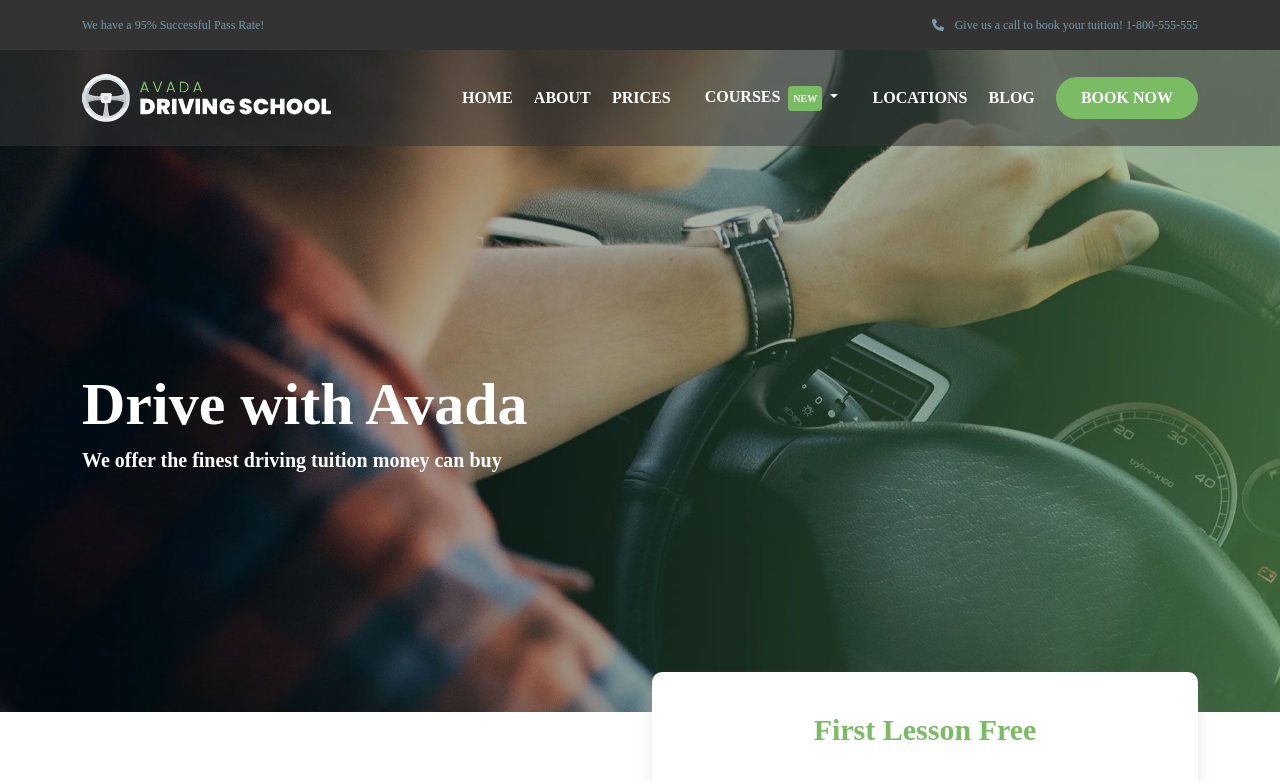
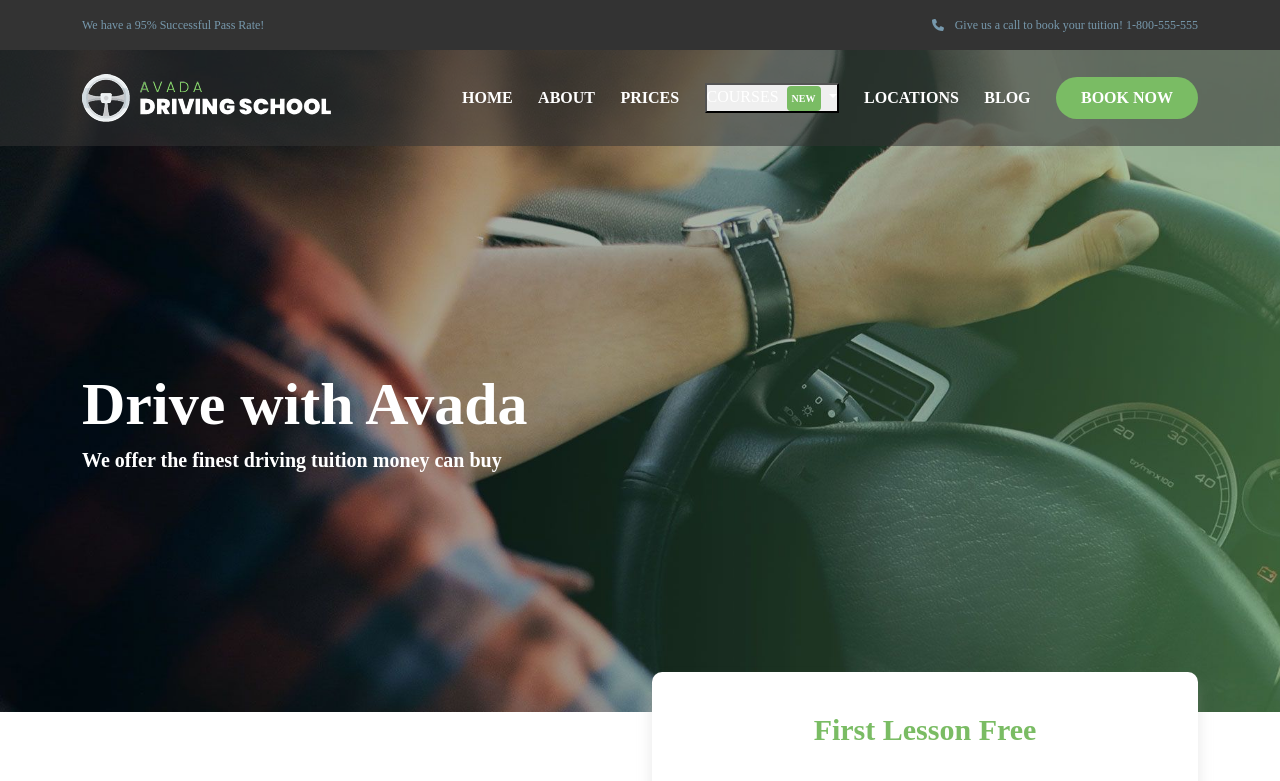
Before and after one commit to MiriamPecora/proj-html-vuejs, a Vue app: page / in a window 1280 px wide. Shown: the top 781 px of the page. Built offline with nearby package versions, Linux system fonts and the light colour scheme; a small style sheet from the web is missing.

Commit message:
[FIX] fix nav

```diff
--- a/src/components/AppHeader.vue
+++ b/src/components/AppHeader.vue
@@ -82,11 +82,11 @@ export default {
             <div>ABOUT</div>
             <div>PRICES</div>
             <div>
-              <button class="btn dropdown-toggle text-uppercase fw-semibold" data-bs-toggle="dropdown" aria-expanded="false">
+              <button class="dropdown-toggle text-uppercase" data-bs-toggle="dropdown" aria-expanded="false">
                 COURSES
                 <span class="rounded-1 p-1 mx-1 btn span-nav bg-new fw-semibold text-white">NEW</span>
               </button>
-              <ul class="dropdown-menu">
+              <ul class="dropdown-menu dropdown-menu-dark">
                 <li><a class="dropdown-item" href="#">Intensive</a></li>
                 <li><a class="dropdown-item" href="#">Pass Plus</a></li>
                 <li><a class="dropdown-item" href="#">Instructor</a></li>
```
